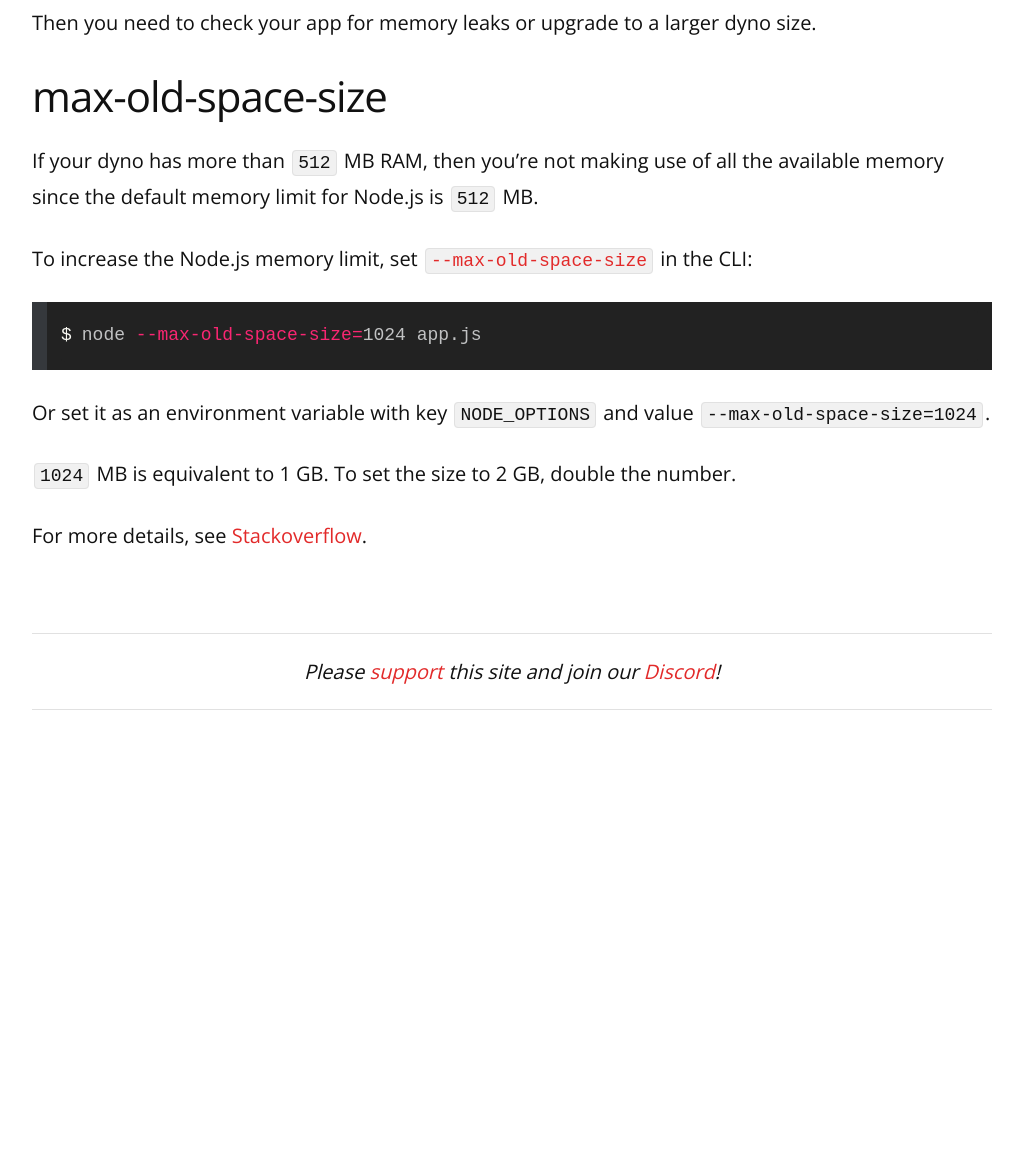
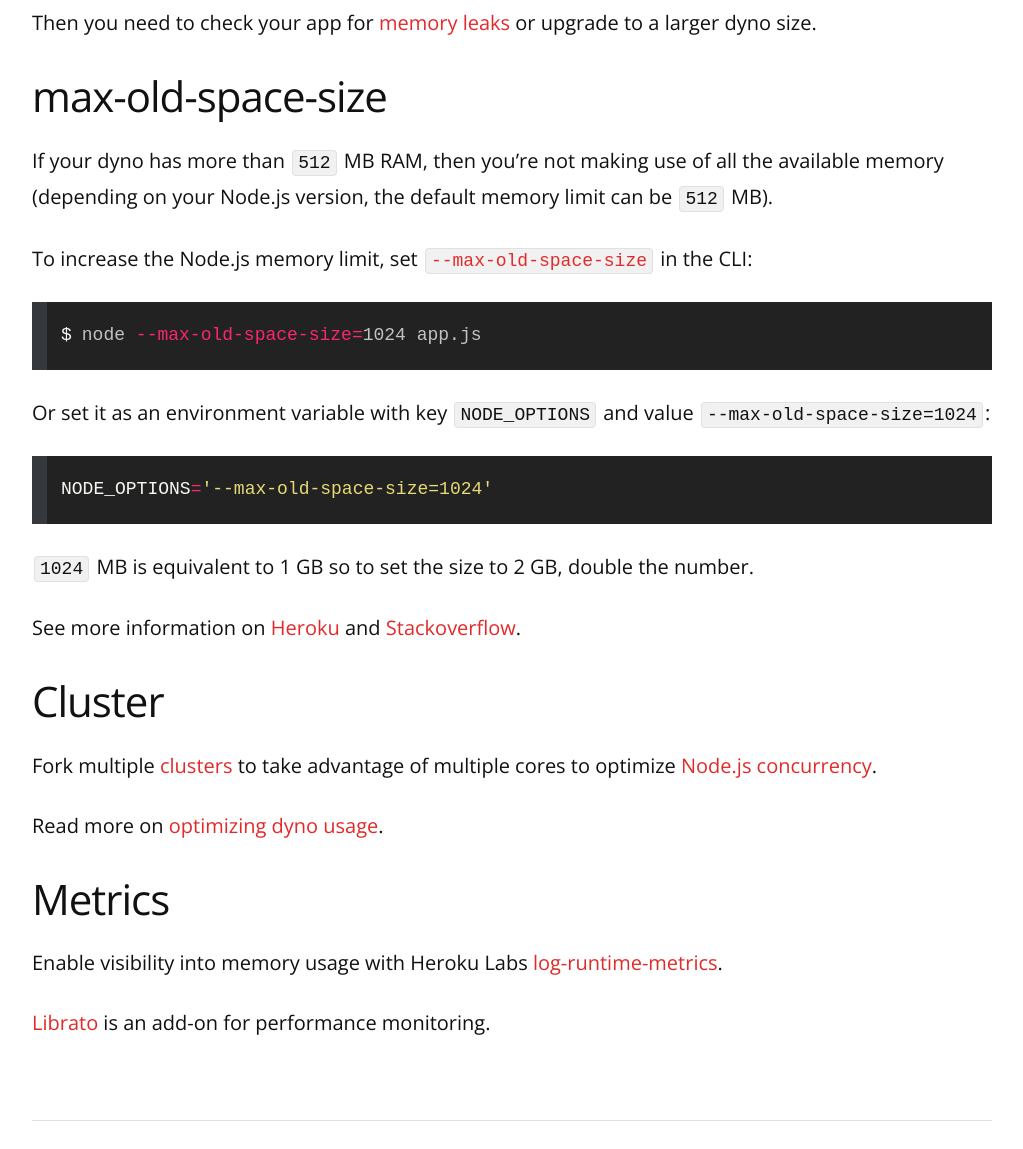
Before and after one commit to remarkablemark/remarkablemark.github.io, a Jekyll site: the page built from _posts/2022/2022-01-04-heroku-dyno-memory-nodejs.md, in a window 1280 px wide and 1400 px high, scrolled down 669 px. Shown: the part 251-1400 px from the top of the window, without its empty margins (128-1151 px from the left). Built offline with Jekyll 4.4.1, drawn with Linux system fonts in a browser that asks for light colours; comment, search, counter and statistics services are not loaded; before the commit the page ends 1755 px from its top, so only the background shows below that; some of the changed text lies outside the part shown.

Commit message:
fix(posts): update "Heroku dyno memory for Node.js"
Post: 2022-01-04-heroku-dyno-memory-nodejs.md

Tidy post and add more sections and links.

````diff
--- a/_posts/2022/2022-01-04-heroku-dyno-memory-nodejs.md
+++ b/_posts/2022/2022-01-04-heroku-dyno-memory-nodejs.md
@@ -2,11 +2,13 @@
 layout: post
 title: Heroku dyno memory for Node.js
 date: 2022-01-04 18:47:40
-excerpt: How to take maximize Heroku dyno memory for Node.js apps.
+updated: 2022-01-05 21:07:12
+excerpt: How to maximize Heroku dyno memory for Node.js applications.
 categories: heroku nodejs dyno memory
+image: /assets/images/2022/2022-01-04-heroku-metrics-memory-usage.png
 ---
 
-This post goes over how to optimize Heroku dyno memory for Node.js apps.
+This post goes over how to optimize Heroku dyno memory for Node.js applications.
 
 ## Problem
 
@@ -20,11 +22,11 @@
 
 ![Heroku memory usage metrics for a Node.js app]({{ "/images/2022/2022-01-04-heroku-metrics-memory-usage.png" | prepend: site.assets_path }})
 
-Then you need to check your app for memory leaks or upgrade to a larger dyno size.
+Then you need to check your app for [memory leaks](https://devcenter.heroku.com/articles/node-memory-use#what-is-a-memory-leak) or upgrade to a larger dyno size.
 
 ## max-old-space-size
 
-If your dyno has more than `512` MB RAM, then you're not making use of all the available memory since the default memory limit for Node.js is `512` MB.
+If your dyno has more than `512` MB RAM, then you're not making use of all the available memory (depending on your Node.js version, the default memory limit can be `512` MB).
 
 To increase the Node.js memory limit, set [`--max-old-space-size`](https://nodejs.org/api/cli.html#cli_max_old_space_size_size_in_megabytes) in the CLI:
 
@@ -32,8 +34,24 @@
 node --max-old-space-size=1024 app.js
 ```
 
-Or set it as an environment variable with key `NODE_OPTIONS` and value `--max-old-space-size=1024`.
+Or set it as an environment variable with key `NODE_OPTIONS` and value `--max-old-space-size=1024`:
 
-`1024` MB is equivalent to 1 GB. To set the size to 2 GB, double the number.
+```bash
+NODE_OPTIONS='--max-old-space-size=1024'
+```
 
-For more details, see [Stackoverflow](https://stackoverflow.com/questions/48387040/how-do-i-determine-the-correct-max-old-space-size-for-node-js).
+`1024` MB is equivalent to 1 GB so to set the size to 2 GB, double the number.
+
+See more information on [Heroku](https://devcenter.heroku.com/articles/node-memory-use#tuning-the-garbage-collector) and [Stackoverflow](https://stackoverflow.com/questions/48387040/how-do-i-determine-the-correct-max-old-space-size-for-node-js).
+
+## Cluster
+
+Fork multiple [clusters](https://nodejs.org/api/cluster.html#cluster) to take advantage of multiple cores to optimize [Node.js concurrency](https://devcenter.heroku.com/articles/node-concurrency).
+
+Read more on [optimizing dyno usage](https://devcenter.heroku.com/articles/optimizing-dyno-usage#node-js).
+
+## Metrics
+
+Enable visibility into memory usage with Heroku Labs [log-runtime-metrics](https://devcenter.heroku.com/articles/log-runtime-metrics).
+
+[Librato](https://elements.heroku.com/addons/librato) is an add-on for performance monitoring.
````
